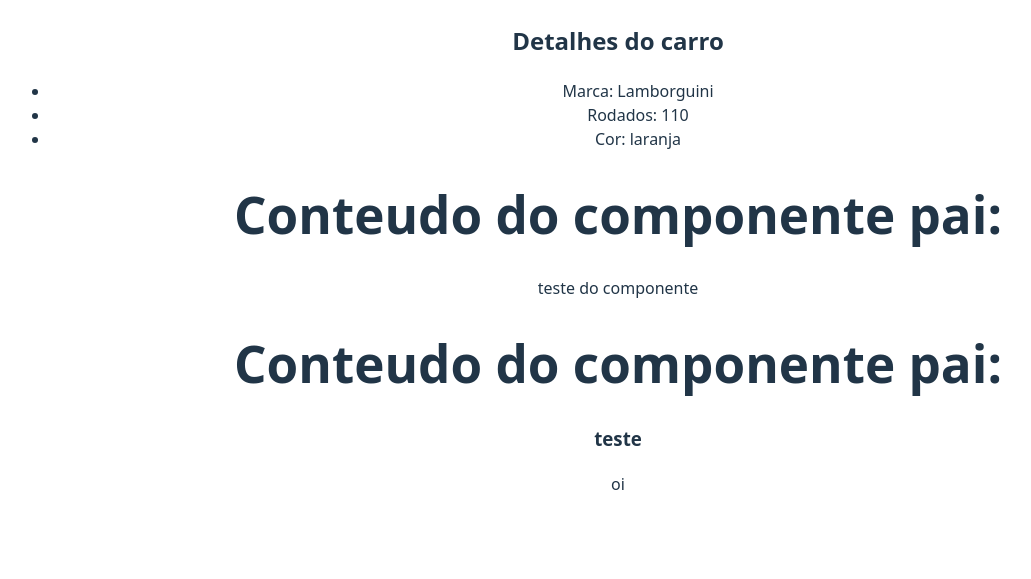
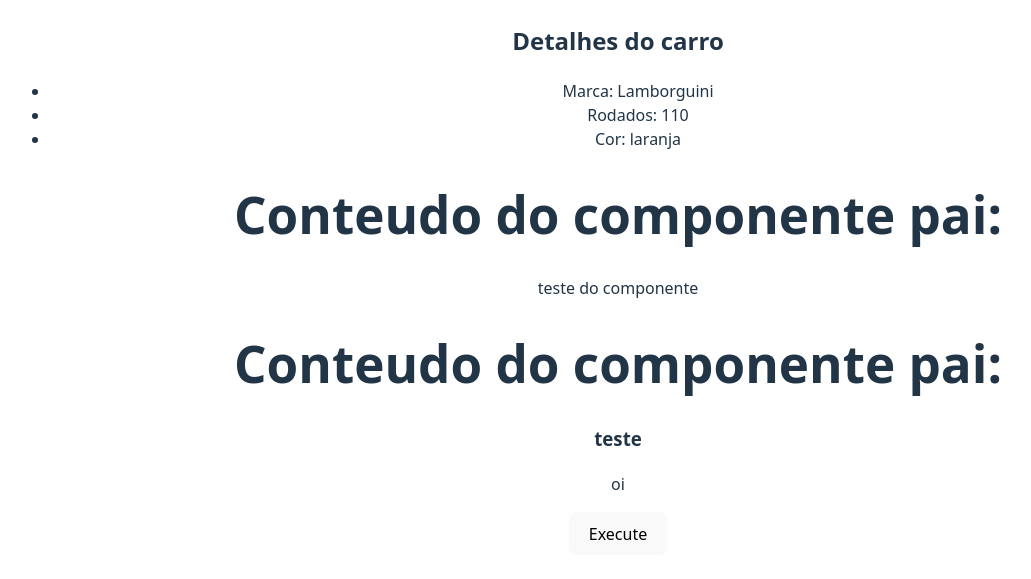
Before and after one commit to SamuelHeluany/ReactJSLearn, a React (Vite) app in the folder 3_AVANCANDO_EM_REACT/Avancando_react/: page / in a window 1280 px wide. Shown: the part 2177-2756 px from the top of the page, without its empty margins (22-1053 px from the left). Built offline with nearby package versions, Linux system fonts and the light colour scheme.

Commit message:
Function on props, learn!

```diff
--- a/3_AVANCANDO_EM_REACT/Avancando_react/src/App.jsx
+++ b/3_AVANCANDO_EM_REACT/Avancando_react/src/App.jsx
@@ -10,6 +10,7 @@ import Data from './componnents/data'
 import ListRender from './componnents/ListRender'
 import ShowUserName from './componnents/ShowUserName'
 import Container from './componnents/Container'
+import ExecuteFunction from './componnents/ExecuteFunction'
 
 // Renderização de lista com componente
 const cars = [
@@ -19,6 +20,10 @@ const cars = [
 ]
 
 function App() {
+
+  function showMessage() {
+    alert('Mensagem')
+  }
 
   return (
     <>
@@ -46,6 +51,7 @@ function App() {
           <p>oi</p>
         </div>
       </Container>
+      <ExecuteFunction myFunction={showMessage}/>
     </>
   )
 }
--- /dev/null
+++ b/3_AVANCANDO_EM_REACT/Avancando_react/src/componnents/ExecuteFunction.jsx
@@ -0,0 +1,10 @@
+
+const ExecuteFunction = ({myFunction}) => {
+  return (
+    <div>
+        <button onClick={myFunction}>Execute</button>
+    </div>
+  )
+}
+
+export default ExecuteFunction
```
